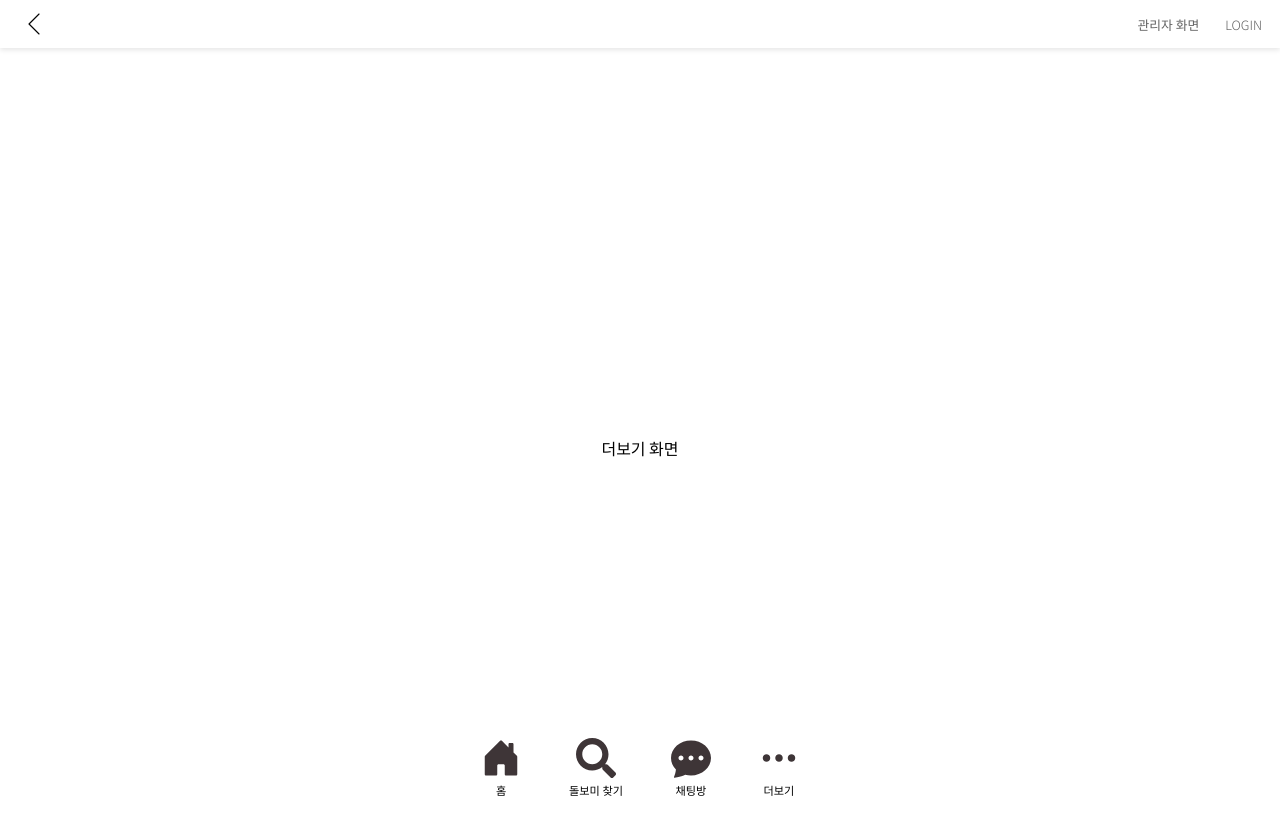
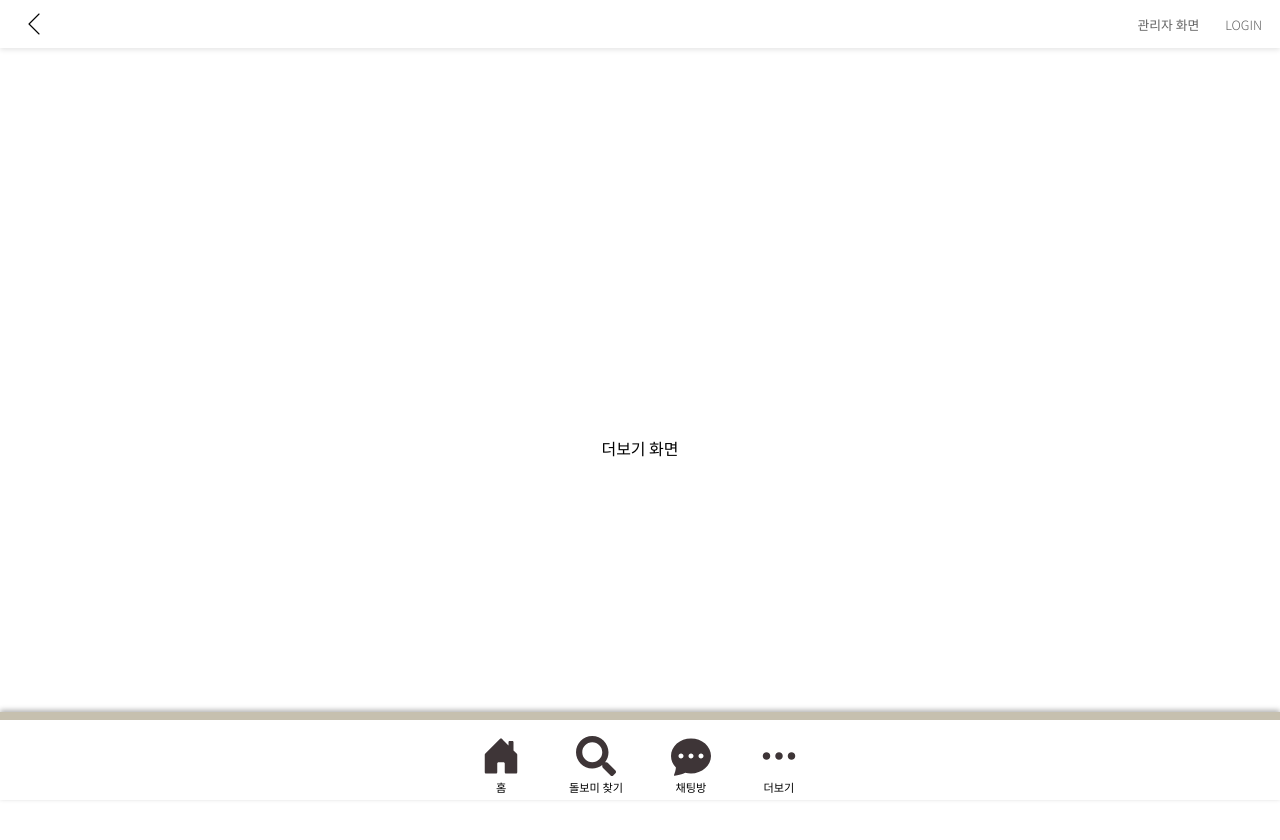
Before and after one commit to yerimi00/GovTech_FE, a React (Vite) app in the folder bombom/: page /morepage in a window 1280 px wide. Shown: the top 840 px of the page. Built offline with nearby package versions, Linux system fonts and the light colour scheme.

Commit message:
[ADD[ footer 디자인 추가

```diff
--- a/bombom/src/components/footer/footer.jsx
+++ b/bombom/src/components/footer/footer.jsx
@@ -12,13 +12,15 @@ const NaviContainer = styled.footer`
   gap: 3rem;
   align-items: center;
   width: 100%;
-  height: 8vh;
+  height: 11vh;
   background-color: white;
   bottom: 0;
   left: 0;
   pointer-events: auto;
   position: fixed;
-  //   margin: 15px;
+  border-top: 0.5rem solid #C6C0AF;
+  padding-top: 0.7rem;
+  box-shadow: 0 -2px 5px rgba(0, 0, 0, 0.3);
 `;
 
 const Footer = () => {
```
